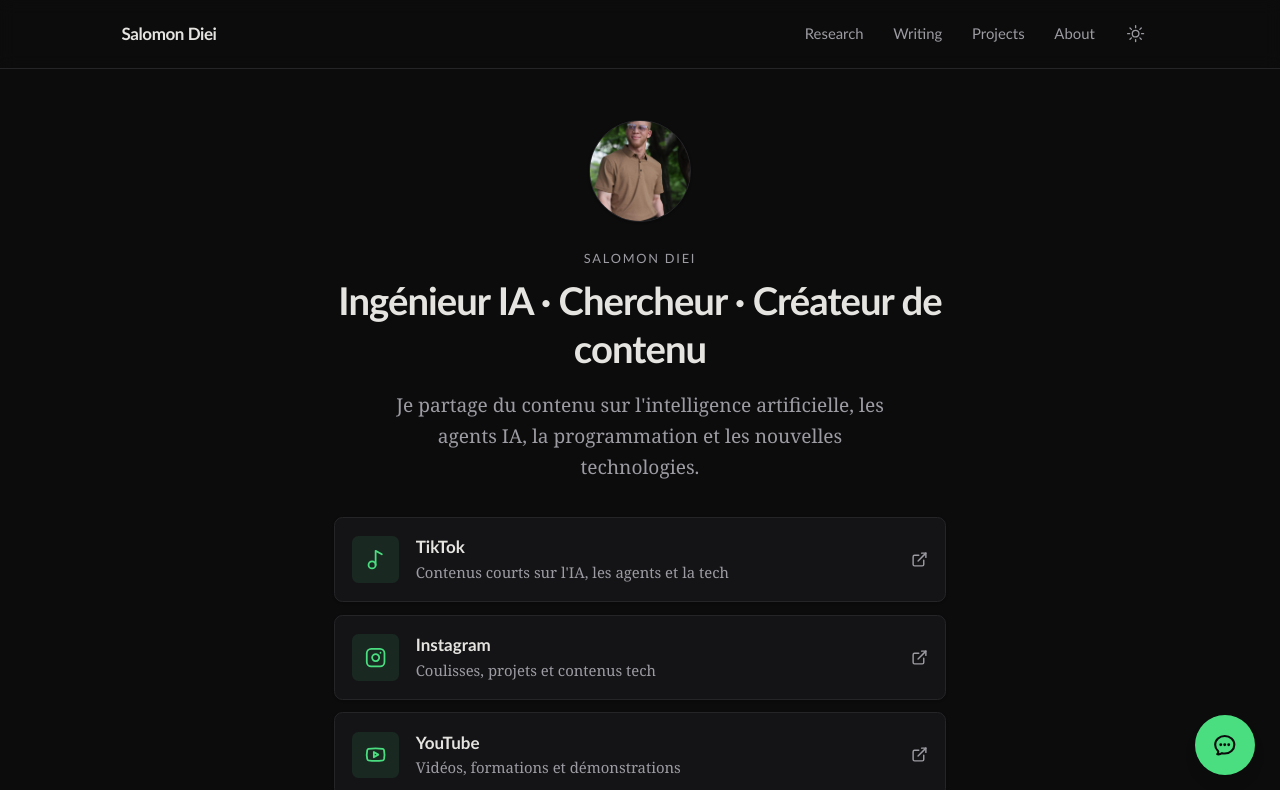
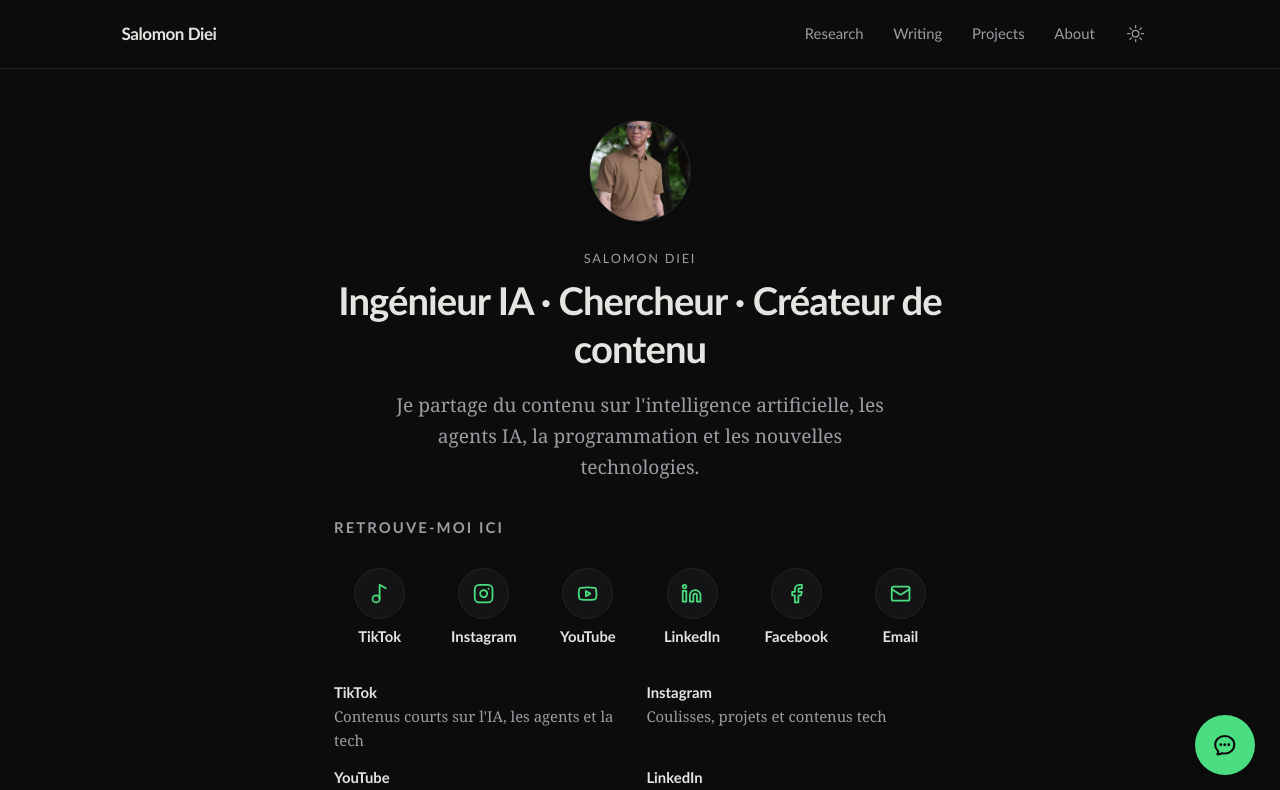
Before and after one commit to Salomondiei08/portfolio, a Next.js app: page /links in a window 1280 px wide. Shown: the top 790 px of the page. Built offline with nearby package versions, Linux system fonts and the light colour scheme.

Commit message:
Refine social links layout

```diff
--- a/src/app/links/page.tsx
+++ b/src/app/links/page.tsx
@@ -1,7 +1,6 @@
 import type { Metadata } from "next";
 import Image from "next/image";
 import {
-  ExternalLink,
   Facebook,
   Instagram,
   Linkedin,
@@ -127,35 +126,35 @@ export default function LinksPage() {
       </header>
 
       <section aria-labelledby="social-links-title" className="mt-8">
-        <h2 id="social-links-title" className="sr-only">
+        <h2 id="social-links-title" className="font-sans text-sm font-bold uppercase tracking-[0.14em] text-muted-foreground">
           Retrouve-moi ici
         </h2>
-        <ul className="space-y-3">
+        <ul className="mt-4 grid grid-cols-3 gap-3 sm:grid-cols-6">
           {socialLinks.map((link) => (
             <li key={link.href}>
               <a
                 href={link.href}
                 target={link.href.startsWith("mailto:") ? undefined : "_blank"}
                 rel={link.href.startsWith("mailto:") ? undefined : "noopener noreferrer"}
-                className="group flex min-h-20 items-center gap-4 rounded-lg border border-border bg-card px-4 py-3 text-card-foreground shadow-sm transition-colors hover:border-primary/60 hover:bg-secondary/50 focus-visible:outline-none focus-visible:ring-2 focus-visible:ring-ring focus-visible:ring-offset-2 focus-visible:ring-offset-background"
+                aria-label={`${link.name}: ${link.description}`}
+                className="group flex min-h-24 flex-col items-center justify-center gap-2 rounded-md px-2 py-3 text-center transition-colors hover:bg-secondary/60 focus-visible:outline-none focus-visible:ring-2 focus-visible:ring-ring focus-visible:ring-offset-2 focus-visible:ring-offset-background"
               >
-                <span className="flex h-11 w-11 shrink-0 items-center justify-center rounded-md bg-primary/10 text-primary">
+                <span className="flex h-12 w-12 items-center justify-center rounded-full border border-border bg-card text-primary shadow-sm transition-colors group-hover:border-primary/60 group-hover:bg-primary/10">
                   <link.icon className="h-5 w-5" aria-hidden="true" />
                 </span>
-                <span className="min-w-0 flex-1 text-left">
-                  <span className="block font-sans text-base font-bold leading-tight">{link.name}</span>
-                  <span className="mt-1 block text-sm leading-snug text-muted-foreground">
-                    {link.description}
-                  </span>
-                </span>
-                <ExternalLink
-                  className="h-4 w-4 shrink-0 text-muted-foreground transition-colors group-hover:text-primary"
-                  aria-hidden="true"
-                />
+                <span className="font-sans text-sm font-bold leading-tight text-foreground">{link.name}</span>
               </a>
             </li>
           ))}
         </ul>
+        <dl className="mt-5 grid gap-3 text-sm leading-relaxed text-muted-foreground sm:grid-cols-2">
+          {socialLinks.map((link) => (
+            <div key={link.href} className="min-w-0">
+              <dt className="font-sans font-bold text-foreground">{link.name}</dt>
+              <dd>{link.description}</dd>
+            </div>
+          ))}
+        </dl>
       </section>
 
       <section aria-labelledby="topics-title" className="mt-8 rounded-lg border border-border bg-secondary/40 p-5">
```
